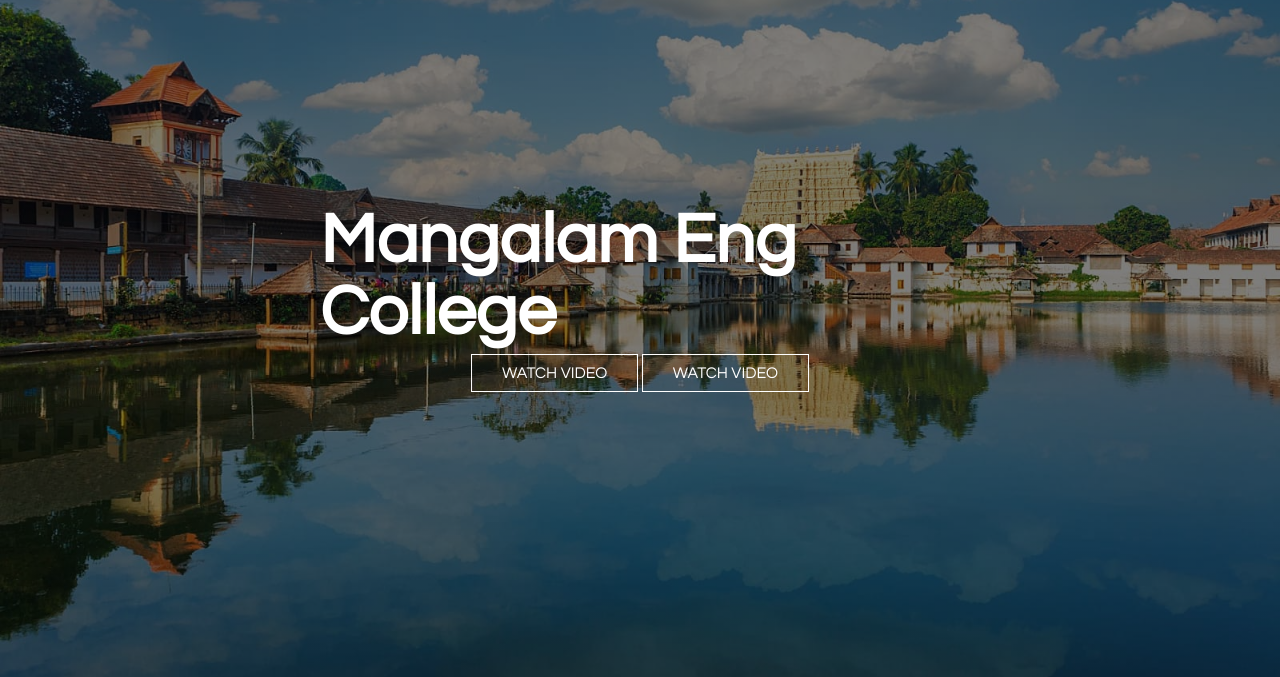
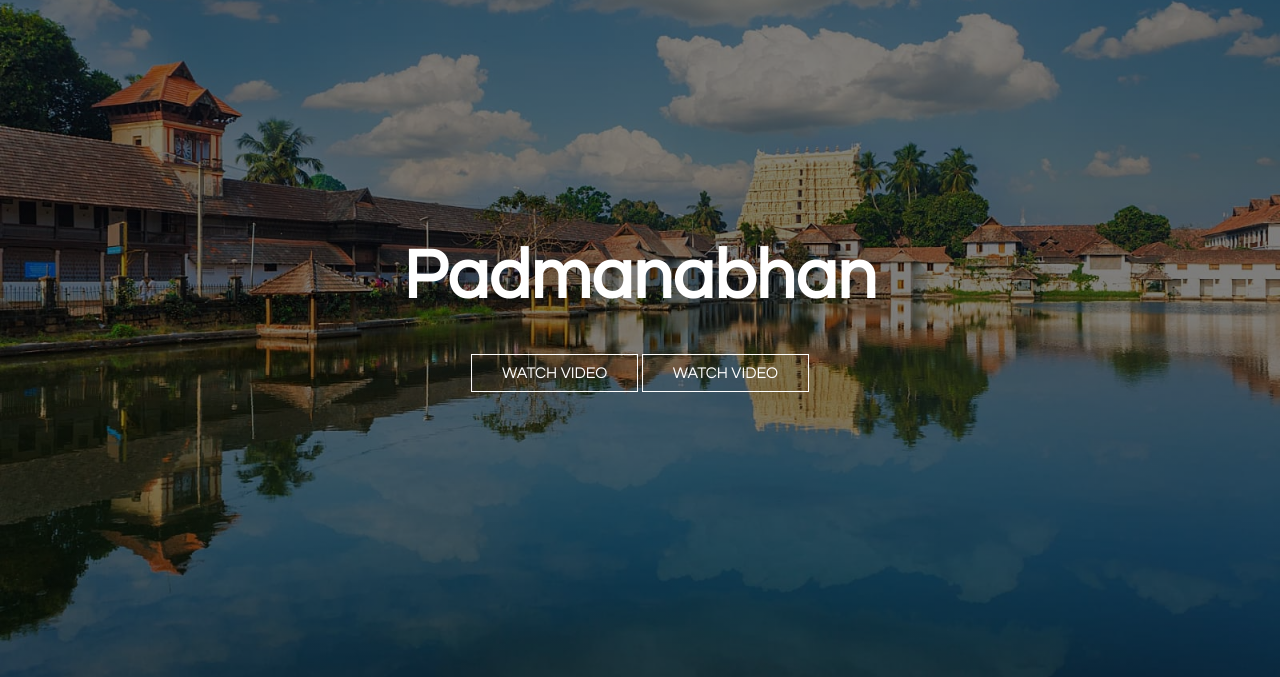
Before and after one commit to Krishnan007/mangalam, a plain HTML site: page index.html in a window 1280 px wide. Shown: the part 123-800 px from the top of the page. Drawn offline with Linux system fonts and the light colour scheme.

Commit message:
changed to padmnabhan

```diff
--- a/index.html
+++ b/index.html
@@ -20,7 +20,7 @@
 			</ul>
 		</div>
 		<div class="title">
-			<h1>Mangalam Eng College</h1>
+			<h1>Padmanabhan</h1>
 		</div>
 
 		<div class="button">
```
